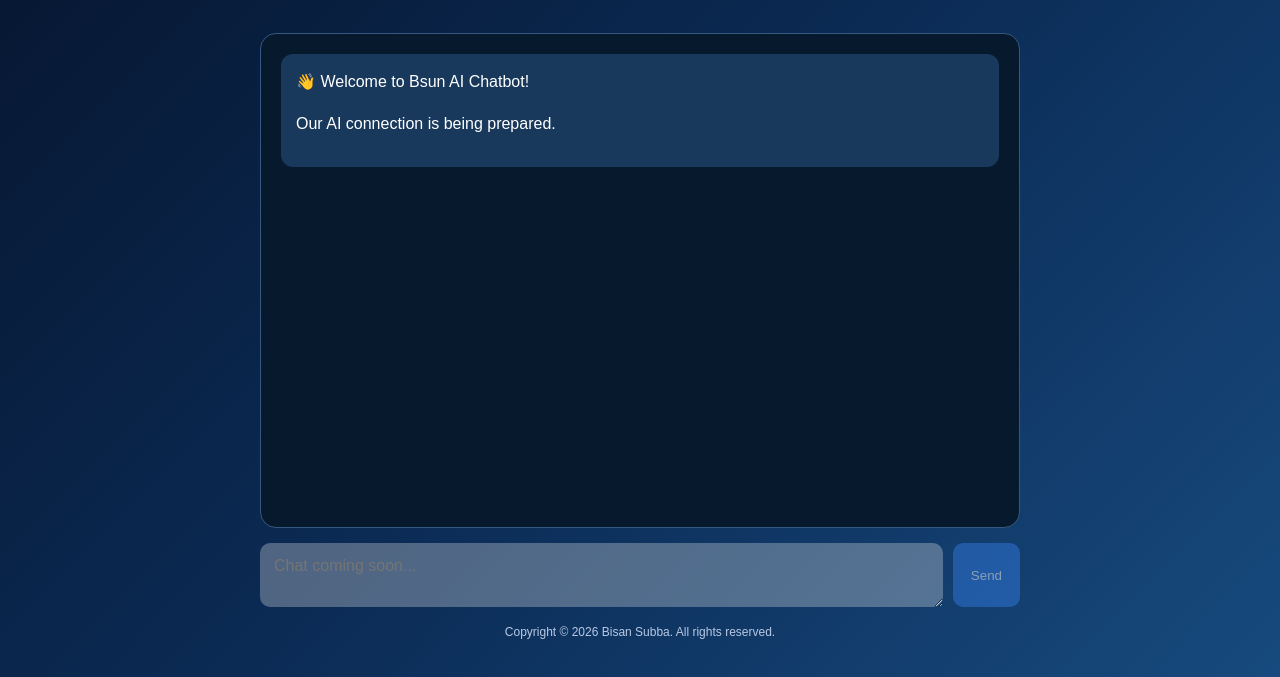
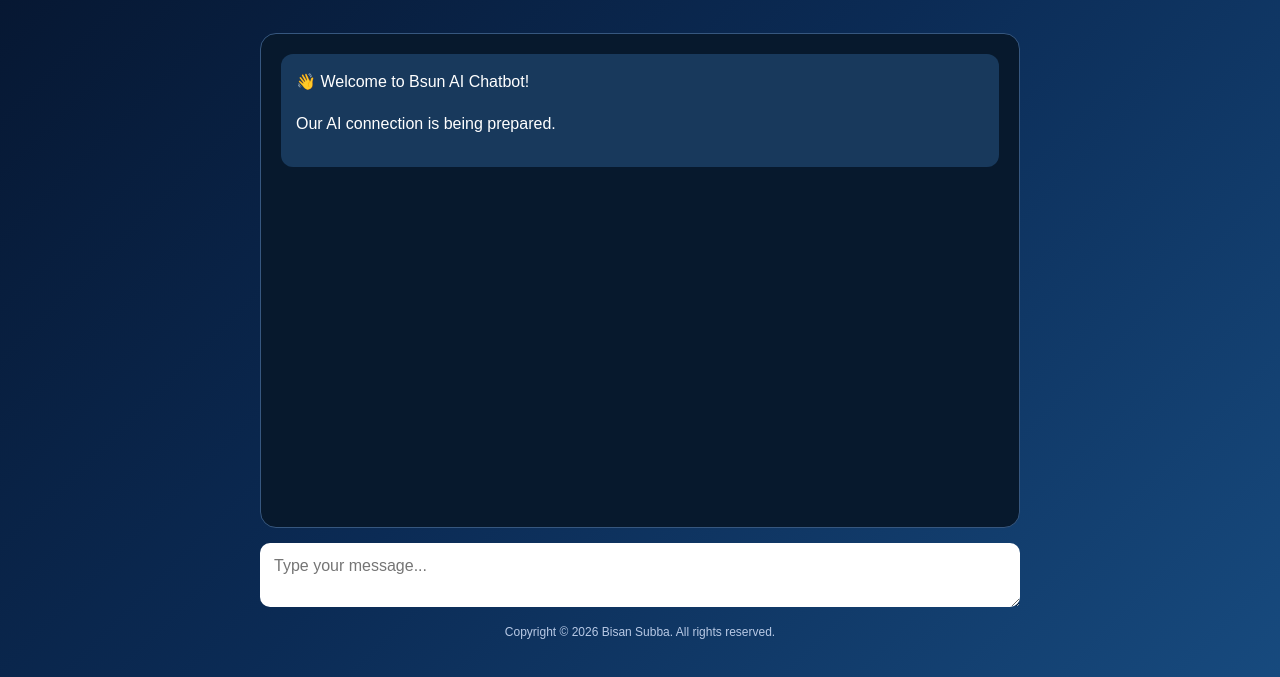
Before and after one commit to Bsun7131/Bsun-AI-Chatbot, a plain HTML site: page index.html in a window 1280 px wide. Shown: the part 123-800 px from the top of the page. Drawn offline with Linux system fonts and the light colour scheme.

Commit message:
Update index.html

```diff
--- a/index.html
+++ b/index.html
@@ -89,8 +89,7 @@ footer {
 </section>
 
 <div class="composer">
-  <textarea placeholder="Chat coming soon..." disabled></textarea>
-  <button disabled>Send</button>
+<textarea id="userInput" placeholder="Type your message..." maxlength="1000"></textarea>
 </div>
 
 <footer>
```
